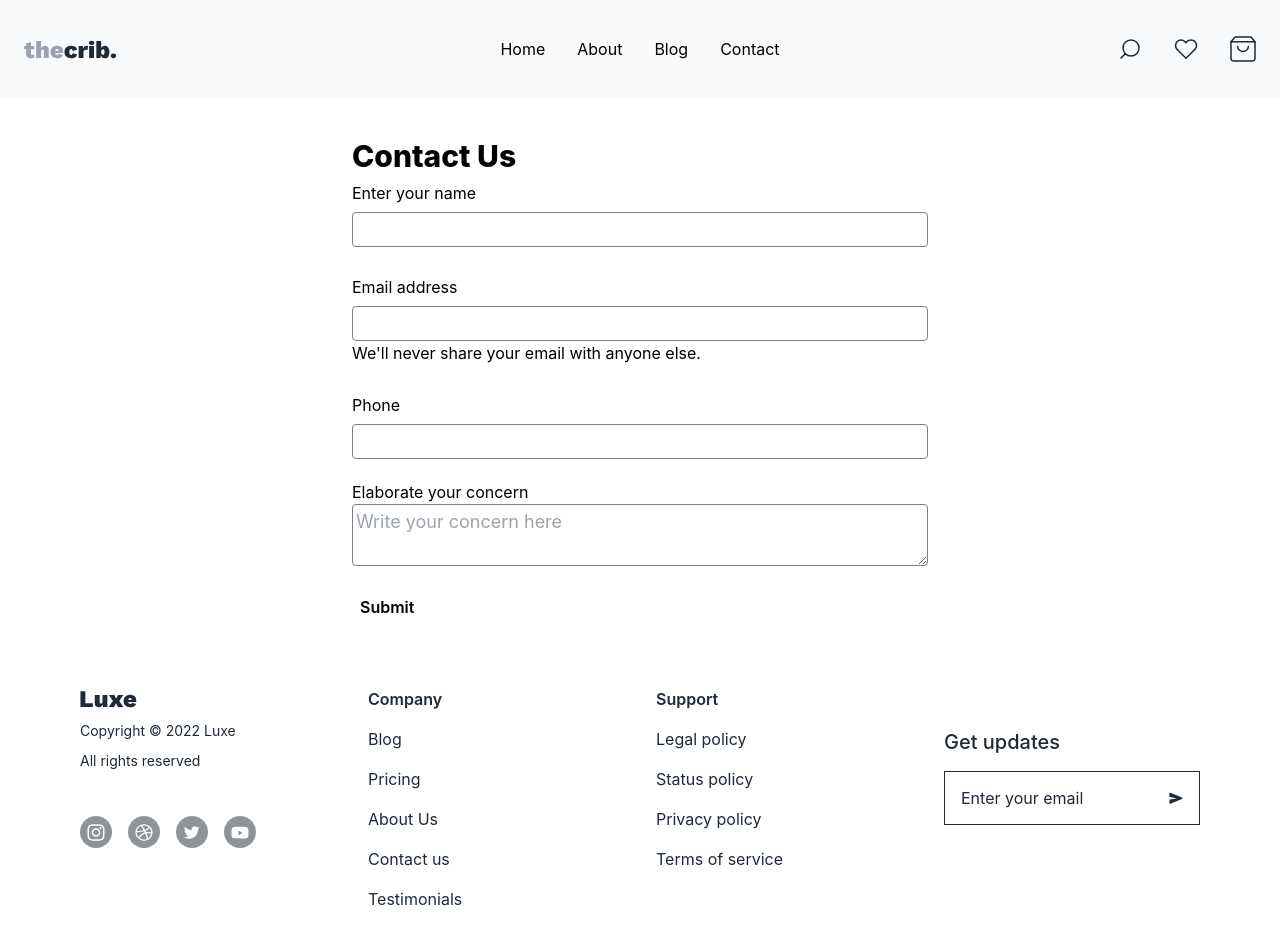
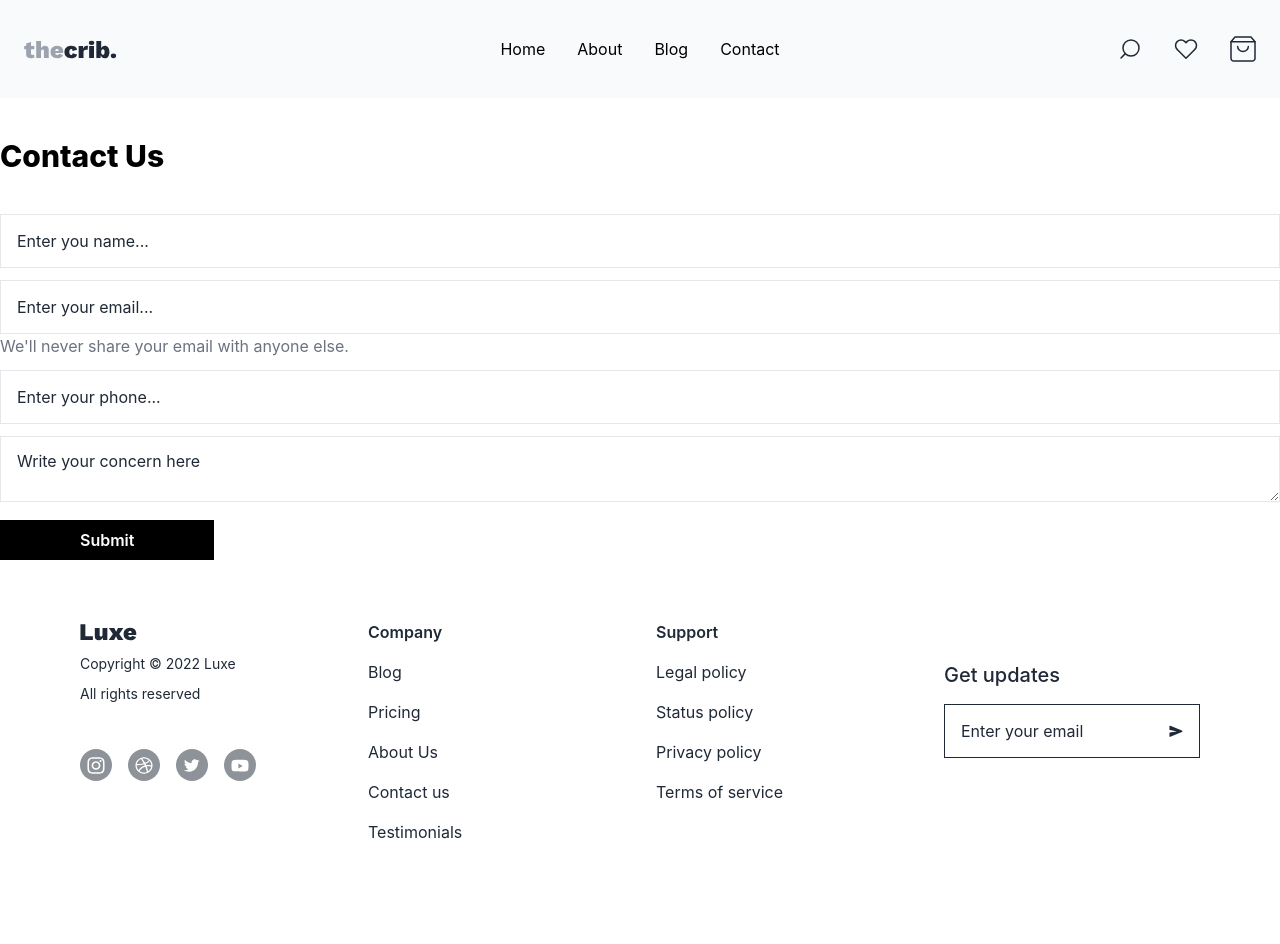
Before and after one commit to sayedsaddam/next-blog, a Next.js app: page /contact in a window 1280 px wide. Shown: the top 944 px of the page. After the commit the page ends 904 px from the top, so only its background shows below. Built offline with nearby package versions, Linux system fonts and the light colour scheme.

Commit message:
updated 4 files including footer.js, and contact.js, added tailwind classes to contact page, replace the css form with tailwind.

```diff
--- a/components/footer.js
+++ b/components/footer.js
@@ -2,7 +2,7 @@ import React from "react";
 
 const Footer = () => {
     return (
-      <div className="mx-auto container py-16 xl:px-20 lg:px-12 sm:px-6 px-4">
+      <div className="mx-auto container py-16 xl:px-20 lg:px-12 sm:px-6 px-4 bottom-0">
          <div className="grid grid-cols-2 md:grid-cols-3 lg:grid-cols-3 xl:grid-cols-4 md:gap-8 gap-4">
             <div className="flex flex-col flex-shrink-0">
                <div>
--- /dev/null
+++ b/contactdata/2.json
@@ -0,0 +1 @@
+{ "name" : "John Doe", "phone": "00234224234", "email": "john@doe.com", "desc": "Some random request via Next JS form submit." }
--- a/pages/contact.js
+++ b/pages/contact.js
@@ -1,5 +1,4 @@
 import React, { useState } from 'react'
-import styles from '../styles/Contact.module.css'
 export const Contact = () => {
   const [name, setName] = useState(undefined)
   const [email, setEmail] = useState(undefined)
@@ -26,27 +25,23 @@ export const Contact = () => {
     })
   }
   return (
-    <div className={styles.container}>
-      <h1 className='font-extrabold text-3xl mt-10'>Contact Us</h1>
+    <div className='container mx-auto'>
+      <h1 className='font-extrabold text-3xl mt-10 text-black mb-10'>Contact Us</h1>
       <form onSubmit={handleSubmit}>
-        <div className={styles.mb3}>
-          <label htmlFor="name" className={styles.formlabel}>Enter your name</label>
-          <input className={styles.input} type="text" value={name} onChange={event => setName(event.target.value)} id="name" name='name' />
+        <div className='mb-3'>
+          <input className="text-base leading-4 p-4 relative z-0 w-full focus:outline-none text-gray-800 placeholder-gray-800 border" type="text" value={name} onChange={event => setName(event.target.value)} id="name" name='name' placeholder='Enter you name...' />
         </div>
-        <div className={styles.mb3}>
-          <label htmlFor="email" className={styles.formlabel}>Email address</label>
-          <input className={styles.input} type="email" value={email} onChange={event => setEmail(event.target.value)} name='email' id="email" />
-          <div id="emailHelp" className="form-text">We'll never share your email with anyone else.</div>
+        <div className='mb-3'>
+          <input className="text-base leading-4 p-4 relative z-0 w-full focus:outline-none text-gray-800 placeholder-gray-800 border" type="email" value={email} onChange={event => setEmail(event.target.value)} name='email' id="email" placeholder='Enter your email...' />
+          <div id="emailHelp" className="text-gray-500">We'll never share your email with anyone else.</div>
         </div>
-        <div className={styles.mb3}>
-          <label htmlFor="phone" className={styles.formlabel}>Phone</label>
-          <input className={styles.input} type="phone" value={phone} onChange={event => setPhone(event.target.value)} name='phone' id="phone" />
+        <div className='mb-3'>
+          <input className="text-base leading-4 p-4 relative z-0 w-full focus:outline-none text-gray-800 placeholder-gray-800 border" type="phone" value={phone} onChange={event => setPhone(event.target.value)} name='phone' id="phone" placeholder='Enter your phone...' />
         </div>
-        <div className={styles.mb3}>
-          <label htmlFor="desc">Elaborate your concern</label>
-          <textarea className={styles.input} value={desc} onChange={event => setDesc(event.target.value)} placeholder="Write your concern here" name='desc' id="desc" />
+        <div className='mb-3'>
+          <textarea className="text-base leading-4 p-4 relative z-0 w-full focus:outline-none text-gray-800 placeholder-gray-800 border" value={desc} onChange={event => setDesc(event.target.value)} placeholder="Write your concern here" name='desc' id="desc" />
         </div>
-        <button type="submit" className="bg-white text-black p-2 rounded-md font-semibold">Submit</button>
+        <button type="submit" className="bg-black text-white px-20 py-2 font-semibold">Submit</button>
       </form>
     </div>
   )
--- a/styles/Contact.module.css
+++ /dev/null
@@ -1,38 +0,0 @@
-.container {
-   max-width: 45vw;
-   margin: auto;
-}
-.mb3 {
-   margin-bottom: 21px;
-   display: flex;
-   flex-direction: column;
-}
-.input{
-   padding: 3px;
-   font-size: 18px;
-   border-radius: 4px;
-   border: 1px solid gray;
-}
-.formlabel {
-   margin: 7px 0;
-}
-.formtext{
-   font-size: 11px;
-   color: white;
-   padding: 5px 4px;
-}
-.btn{
-   color: black;
-   background: white;
-   padding: 7px 6px;
-   cursor: pointer;
-   border-radius: 6px;
-   font-size: 12px;
-   margin-bottom: 9px;
-}
-@media only screen and (max-width: 600px) {
-   .container{
-      max-width: 88vw;
-      margin: auto;
-   }
-}
```
